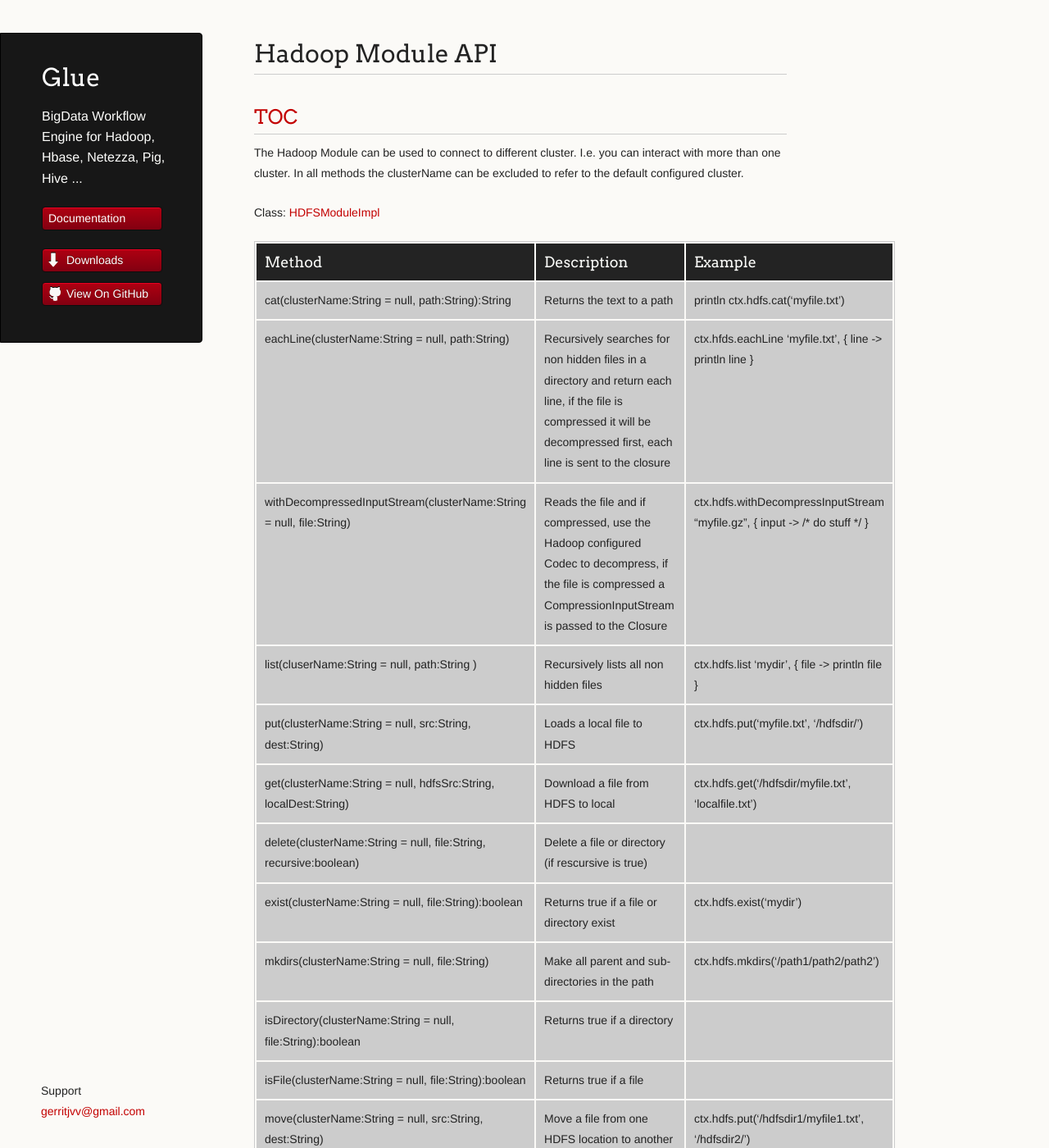
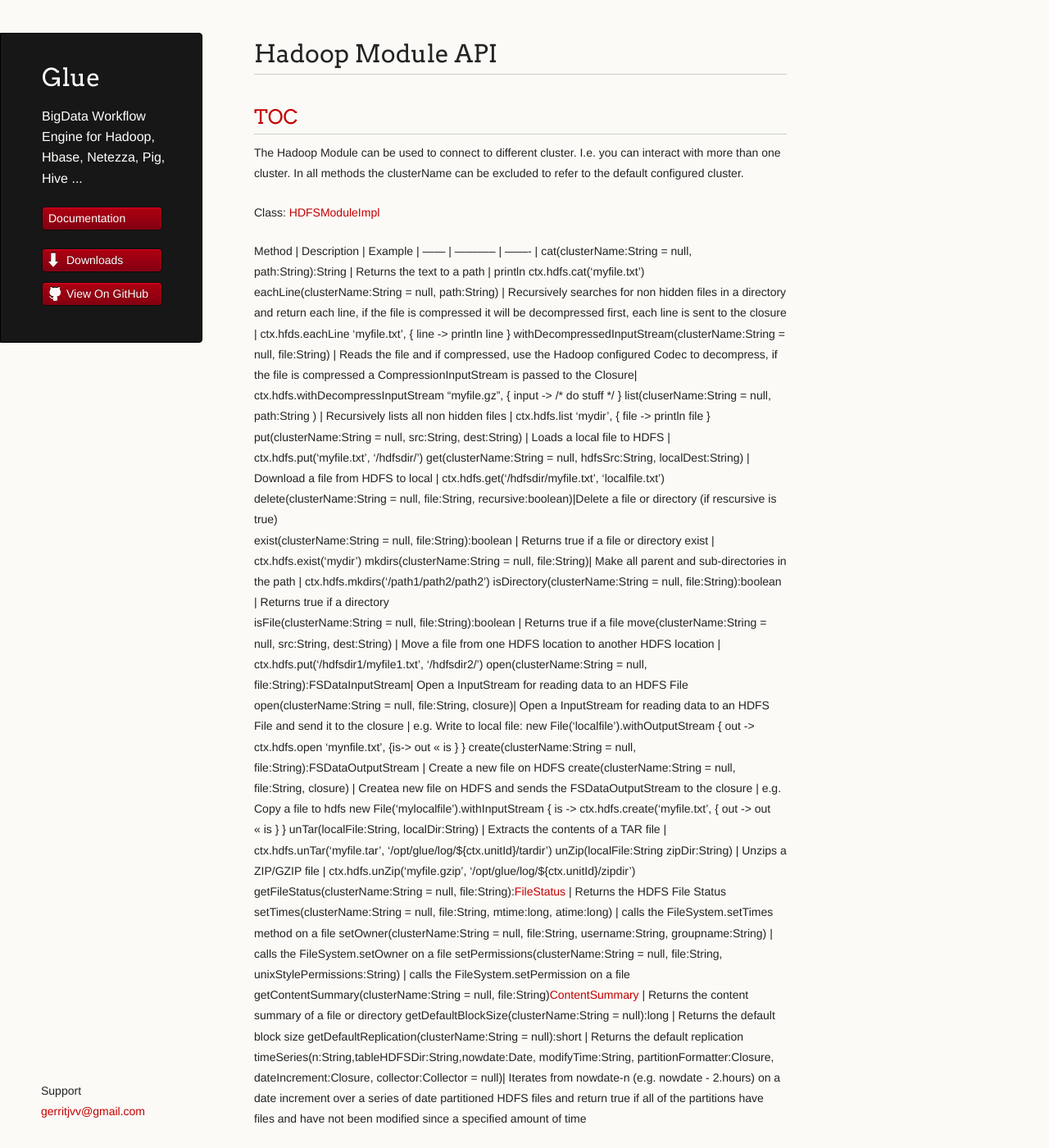
Before and after one commit to gerritjvv/glue, a Jekyll site: the page built from hadoopApi.markdown, in a window 1280 px wide and 1400 px high. Shown: the whole window at 82% size. Built offline with Jekyll 4.4.1, drawn with Linux system fonts in a browser that asks for light colours; Markdown is read by kramdown in place of the engine named in the settings; some of the changed text lies outside the part shown.

Commit message:
time series documentation

```diff
--- a/documentation.markdown
+++ b/documentation.markdown
@@ -49,6 +49,7 @@ Glue Documentation Index
 	* [Put File](hadoopPutFileExample.html)
 	* [Download File](hadoopDownloadFileExample.html)
 	* [Each Line](hadoopEachLineExample.html)
+	* [Time Series Data](hadoopTimeSeriesExample.html)
 * Pig
 	* [API](pigApi.html)
 	* [Run Script](pigRunScriptExample.html)
--- a/hadoopApi.markdown
+++ b/hadoopApi.markdown
@@ -14,30 +14,31 @@ In all methods the clusterName can be excluded to refer to the default configure
 
 Class: [HDFSModuleImpl](https://github.com/gerritjvv/glue/blob/master/core/glue-modules-hadoop/src/main/groovy/org/glue/modules/hadoop/impl/HDFSModuleImpl.groovy)
 
-| Method | Description | Example |
-| ------ | ----------- | ------- |
-|cat(clusterName:String = null, path:String):String | Returns the text to a path | println ctx.hdfs.cat('myfile.txt')
-|eachLine(clusterName:String = null, path:String) | Recursively searches for non hidden files in a directory and return each line, if the file is compressed it will be decompressed first, each line is sent to the closure | ctx.hfds.eachLine 'myfile.txt', { line -> println line }
-|withDecompressedInputStream(clusterName:String = null, file:String) | Reads the file and if compressed, use the Hadoop configured Codec to decompress, if the file is compressed a CompressionInputStream is passed to the Closure| ctx.hdfs.withDecompressInputStream "myfile.gz", { input ->  /* do stuff */ }
-|list(cluserName:String = null, path:String ) | Recursively lists all non hidden files | ctx.hdfs.list 'mydir', { file -> println file }
-|put(clusterName:String = null, src:String, dest:String) | Loads a local file to HDFS | ctx.hdfs.put('myfile.txt', '/hdfsdir/')
-|get(clusterName:String = null, hdfsSrc:String, localDest:String) | Download a file from HDFS to local | ctx.hdfs.get('/hdfsdir/myfile.txt', 'localfile.txt')
-|delete(clusterName:String = null, file:String, recursive:boolean)|Delete a file or directory (if rescursive is true) |
-|exist(clusterName:String = null, file:String):boolean | Returns true if a file or directory exist | ctx.hdfs.exist('mydir')
-|mkdirs(clusterName:String = null, file:String)| Make all parent and sub-directories in the path | ctx.hdfs.mkdirs('/path1/path2/path2')
-|isDirectory(clusterName:String = null, file:String):boolean | Returns true if a directory |
-|isFile(clusterName:String = null, file:String):boolean | Returns true if a file |
-|move(clusterName:String = null, src:String, dest:String) | Move a file from one HDFS location to another HDFS location | ctx.hdfs.put('/hdfsdir1/myfile1.txt', '/hdfsdir2/')
-|open(clusterName:String = null, file:String):FSDataInputStream| Open a InputStream for reading data to an HDFS File |
-|open(clusterName:String = null, file:String, closure)| Open a InputStream for reading data to an HDFS File and send it to the closure | e.g. Write to local file: new File('localfile').withOutputStream { out -> ctx.hdfs.open 'mynfile.txt', {is-> out << is } }
-|create(clusterName:String = null, file:String):FSDataOutputStream | Create a new file on HDFS |
-|create(clusterName:String = null, file:String, closure) | Createa new file on HDFS and sends the FSDataOutputStream to the closure | e.g. Copy a file to hdfs new File('mylocalfile').withInputStream { is -> ctx.hdfs.create('myfile.txt', { out -> out << is } }
-|unTar(localFile:String, localDir:String) | Extracts the contents of a TAR file | ctx.hdfs.unTar('myfile.tar', '/opt/glue/log/${ctx.unitId}/tardir')
-|unZip(localFile:String zipDir:String) | Unzips a ZIP/GZIP file | ctx.hdfs.unZip('myfile.gzip', '/opt/glue/log/${ctx.unitId}/zipdir')
-|getFileStatus(clusterName:String = null, file:String):[FileStatus](http://hadoop.apache.org/docs/current/api/org/apache/hadoop/fs/clas-use/FileStatus.html) |  Returns the HDFS File Status |
-|setTimes(clusterName:String = null, file:String, mtime:long, atime:long) | calls the FileSystem.setTimes method on a file|
-|setOwner(clusterName:String = null, file:String, username:String, groupname:String) | calls the FileSystem.setOwner on a file |
-|setPermissions(clusterName:String = null, file:String, unixStylePermissions:String) | calls the FileSystem.setPermission on a file |
-|getContentSummary(clusterName:String = null, file:String)[ContentSummary](http://hadoop.apache.org/docs/current/api/org/apache/hadoop/fs/ContentSummary.html) | Returns the content summary of a file or directory |
-|getDefaultBlockSize(clusterName:String = null):long | Returns the default block size |
-|getDefaultReplication(clusterName:String = null):short | Returns the default replication |
+ Method | Description | Example |
+ ------ | ----------- | ------- |
+cat(clusterName:String = null, path:String):String | Returns the text to a path | println ctx.hdfs.cat('myfile.txt')
+eachLine(clusterName:String = null, path:String) | Recursively searches for non hidden files in a directory and return each line, if the file is compressed it will be decompressed first, each line is sent to the closure | ctx.hfds.eachLine 'myfile.txt', { line -> println line }
+withDecompressedInputStream(clusterName:String = null, file:String) | Reads the file and if compressed, use the Hadoop configured Codec to decompress, if the file is compressed a CompressionInputStream is passed to the Closure| ctx.hdfs.withDecompressInputStream "myfile.gz", { input ->  /* do stuff */ }
+list(cluserName:String = null, path:String ) | Recursively lists all non hidden files | ctx.hdfs.list 'mydir', { file -> println file }
+put(clusterName:String = null, src:String, dest:String) | Loads a local file to HDFS | ctx.hdfs.put('myfile.txt', '/hdfsdir/')
+get(clusterName:String = null, hdfsSrc:String, localDest:String) | Download a file from HDFS to local | ctx.hdfs.get('/hdfsdir/myfile.txt', 'localfile.txt')
+delete(clusterName:String = null, file:String, recursive:boolean)|Delete a file or directory (if rescursive is true)
+exist(clusterName:String = null, file:String):boolean | Returns true if a file or directory exist | ctx.hdfs.exist('mydir')
+mkdirs(clusterName:String = null, file:String)| Make all parent and sub-directories in the path | ctx.hdfs.mkdirs('/path1/path2/path2')
+isDirectory(clusterName:String = null, file:String):boolean | Returns true if a directory
+isFile(clusterName:String = null, file:String):boolean | Returns true if a file
+move(clusterName:String = null, src:String, dest:String) | Move a file from one HDFS location to another HDFS location | ctx.hdfs.put('/hdfsdir1/myfile1.txt', '/hdfsdir2/')
+open(clusterName:String = null, file:String):FSDataInputStream| Open a InputStream for reading data to an HDFS File
+open(clusterName:String = null, file:String, closure)| Open a InputStream for reading data to an HDFS File and send it to the closure | e.g. Write to local file: new File('localfile').withOutputStream { out -> ctx.hdfs.open 'mynfile.txt', {is-> out << is } }
+create(clusterName:String = null, file:String):FSDataOutputStream | Create a new file on HDFS
+create(clusterName:String = null, file:String, closure) | Createa new file on HDFS and sends the FSDataOutputStream to the closure | e.g. Copy a file to hdfs new File('mylocalfile').withInputStream { is -> ctx.hdfs.create('myfile.txt', { out -> out << is } }
+unTar(localFile:String, localDir:String) | Extracts the contents of a TAR file | ctx.hdfs.unTar('myfile.tar', '/opt/glue/log/${ctx.unitId}/tardir')
+unZip(localFile:String zipDir:String) | Unzips a ZIP/GZIP file | ctx.hdfs.unZip('myfile.gzip', '/opt/glue/log/${ctx.unitId}/zipdir')
+getFileStatus(clusterName:String = null, file:String):[FileStatus](http://hadoop.apache.org/docs/current/api/org/apache/hadoop/fs/clas-use/FileStatus.html) |  Returns the HDFS File Status
+setTimes(clusterName:String = null, file:String, mtime:long, atime:long) | calls the FileSystem.setTimes method on a file
+setOwner(clusterName:String = null, file:String, username:String, groupname:String) | calls the FileSystem.setOwner on a file
+setPermissions(clusterName:String = null, file:String, unixStylePermissions:String) | calls the FileSystem.setPermission on a file
+getContentSummary(clusterName:String = null, file:String)[ContentSummary](http://hadoop.apache.org/docs/current/api/org/apache/hadoop/fs/ContentSummary.html) | Returns the content summary of a file or directory
+getDefaultBlockSize(clusterName:String = null):long | Returns the default block size
+getDefaultReplication(clusterName:String = null):short | Returns the default replication
+timeSeries(n:String,tableHDFSDir:String,nowdate:Date, modifyTime:String, partitionFormatter:Closure<String>, dateIncrement:Closure<Date>, collector:Collector = null)| Iterates from nowdate-n (e.g. nowdate - 2.hours) on a date increment over a series of date partitioned HDFS files and return true if all of the partitions have files and have not been modified since a specified amount of time
--- a/triggers.markdown
+++ b/triggers.markdown
@@ -161,7 +161,8 @@
 	        def m = path =~ DATE
 	        if(m.size() < 1 || m[0].size() < 2) return //skip if none found
 
-	        dateSet << m[0][1] //now we should have something like yyyyMMdd
+			if(m[0][1])
+	           dateSet << m[0][1] //now we should have something like yyyyMMdd
 
 	      }
 
@@ -193,7 +194,7 @@
 	      //only a workflow's logic can know when its completed processing a file
 	      //this method marks the file as processed, this file will not appear again
 	      //in the listReadyFiles method
-	      if(ctx.fileIds) ctx.triggerStore2.markFilesAsProcessed fileIds
+	      if(ctx.fileIds) ctx.triggerStore2.markFilesAsProcessed ctx.fileIds
 
 	    }
 
```
Also changed, not shown: hadoopTimeSeriesExample.markdown (added, +46 -0 lines).
